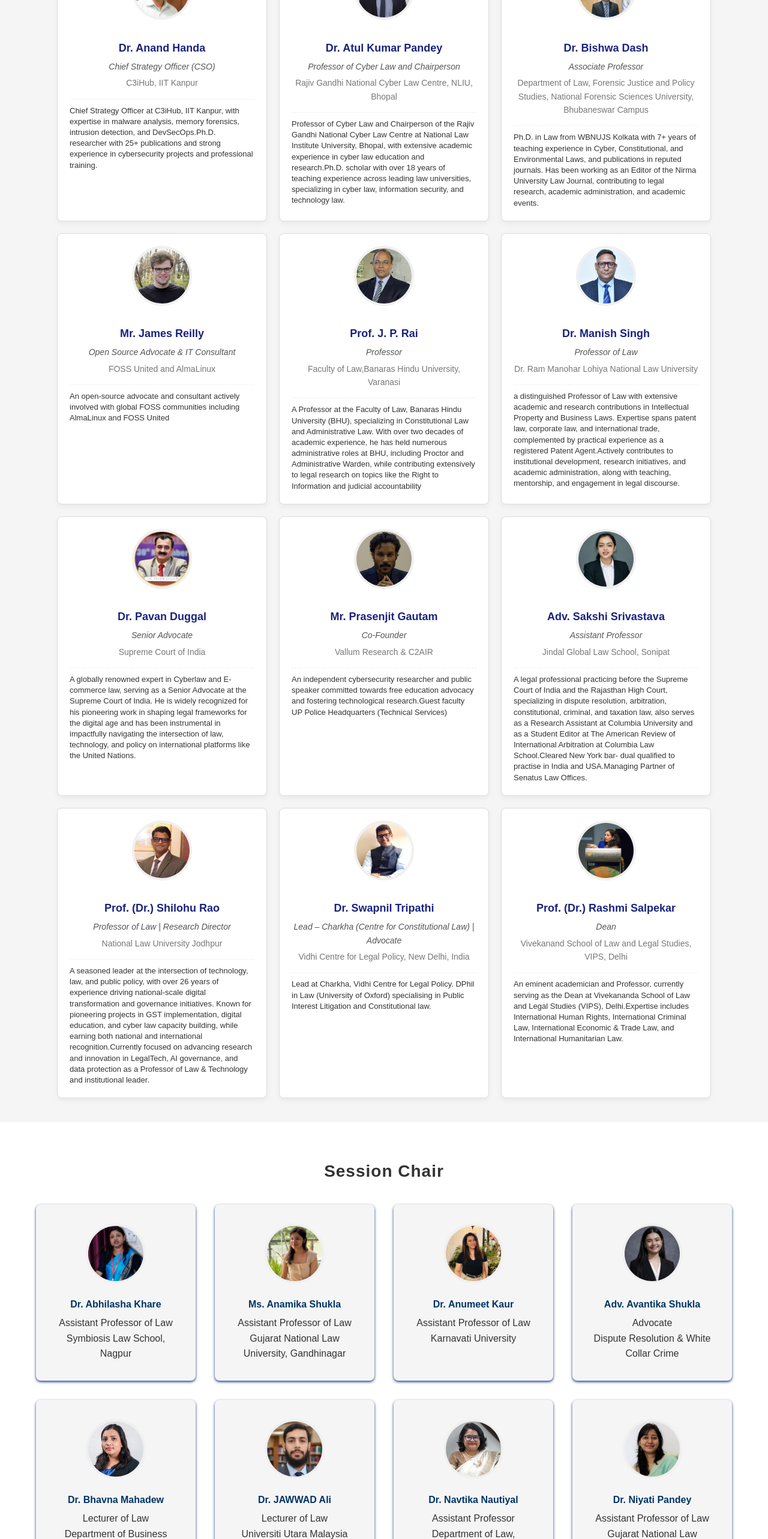
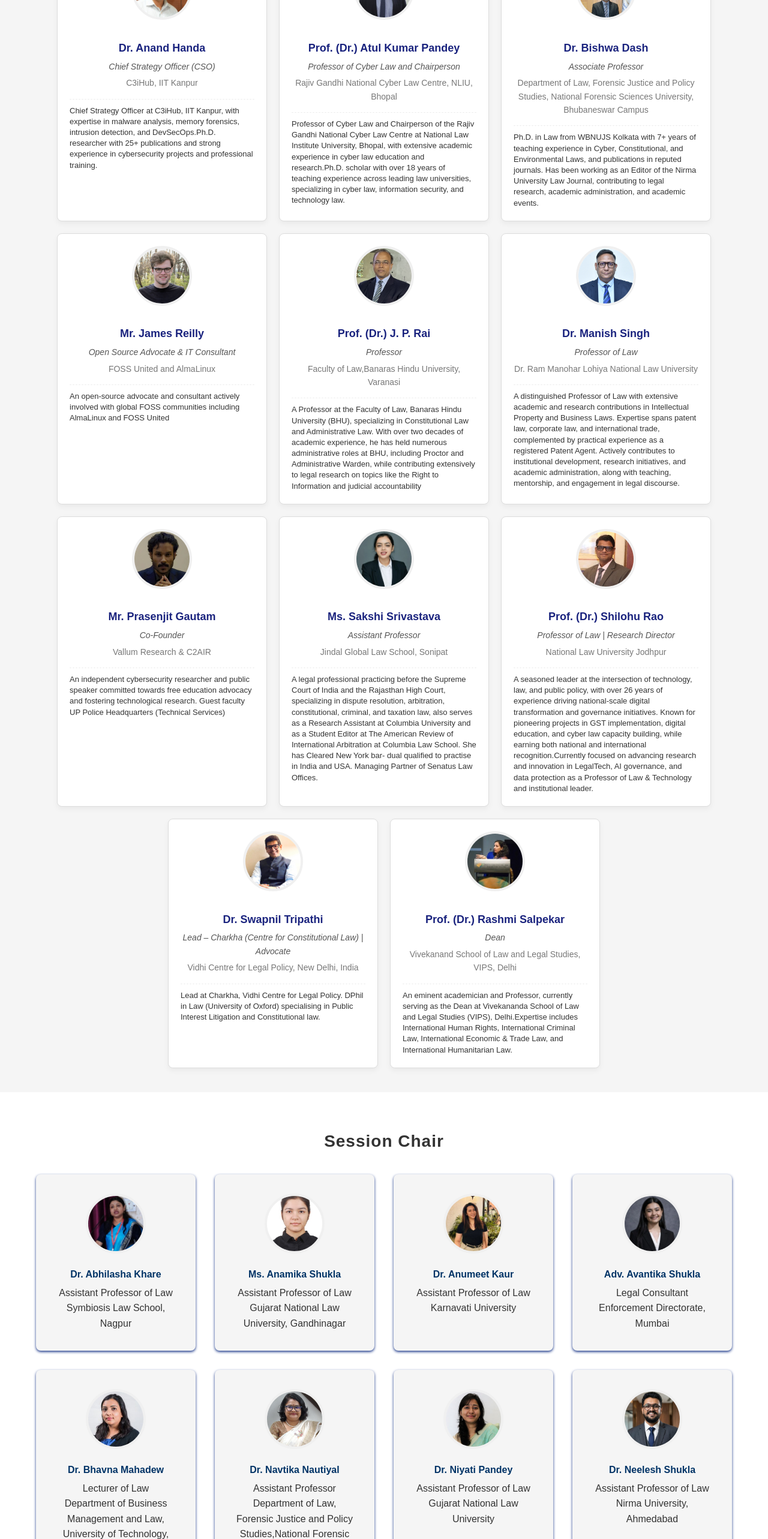
Before and after one commit to csjmuconference/csjmu-conference, a React (Create React App) app: page / in a window 1280 px wide. Shown: the part 8172-10738 px from the top of the page at 60% size. Built offline with nearby package versions, Linux system fonts and the light colour scheme.

Commit message:
keynote & session chair deduction

```diff
--- a/src/components/KeynoteSpeakers.js
+++ b/src/components/KeynoteSpeakers.js
@@ -41,7 +41,7 @@ const speakersData = [
 },
 
  {
-    name: 'Dr. Atul Kumar Pandey',
+    name: 'Prof. (Dr.) Atul Kumar Pandey',
     title: 'Professor of Cyber Law and Chairperson',
     affiliation: 'Rajiv Gandhi National Cyber Law Centre, NLIU, Bhopal',
     details: 'Professor of Cyber Law and Chairperson of the Rajiv Gandhi National Cyber Law Centre at National Law Institute University, Bhopal, with extensive academic experience in cyber law education and research.Ph.D. scholar with over 18 years of teaching experience across leading law universities, specializing in cyber law, information security, and technology law.',
@@ -65,7 +65,7 @@ const speakersData = [
     isKeynote: true
 },
  {
-    name: 'Prof. J. P. Rai',
+    name: 'Prof. (Dr.) J. P. Rai',
     title: 'Professor',
     affiliation: 'Faculty of Law,Banaras Hindu University, Varanasi',
     details: 'A Professor at the Faculty of Law, Banaras Hindu University (BHU), specializing in Constitutional Law and Administrative Law. With over two decades of academic experience, he has held numerous administrative roles at BHU, including Proctor and Administrative Warden, while contributing extensively to legal research on topics like the Right to Information and judicial accountability',
@@ -76,31 +76,31 @@ const speakersData = [
     name: 'Dr. Manish Singh',
     title: 'Professor of Law',
     affiliation: 'Dr. Ram Manohar Lohiya National Law University',
-    details: 'a distinguished Professor of Law with extensive academic and research contributions in Intellectual Property and Business Laws. Expertise spans patent law, corporate law, and international trade, complemented by practical experience as a registered Patent Agent.Actively contributes to institutional development, research initiatives, and academic administration, along with teaching, mentorship, and engagement in legal discourse.',
+    details: 'A distinguished Professor of Law with extensive academic and research contributions in Intellectual Property and Business Laws. Expertise spans patent law, corporate law, and international trade, complemented by practical experience as a registered Patent Agent. Actively contributes to institutional development, research initiatives, and academic administration, along with teaching, mentorship, and engagement in legal discourse.',
     imageUrl: c46,
     isKeynote: true
 },
-{
-    name: 'Dr. Pavan Duggal',
-    title: 'Senior Advocate',
-    affiliation: 'Supreme Court of India',
-    details: 'A globally renowned expert in Cyberlaw and E-commerce law, serving as a Senior Advocate at the Supreme Court of India. He is widely recognized for his pioneering work in shaping legal frameworks for the digital age and has been instrumental in impactfully navigating the intersection of law, technology, and policy on international platforms like the United Nations.',
-    imageUrl: c43,
-    isKeynote: true
-},
+// {
+//     name: 'Dr. Pavan Duggal',
+//     title: 'Senior Advocate',
+//     affiliation: 'Supreme Court of India',
+//     details: 'A globally renowned expert in Cyberlaw and E-commerce law, serving as a Senior Advocate at the Supreme Court of India. He is widely recognized for his pioneering work in shaping legal frameworks for the digital age and has been instrumental in impactfully navigating the intersection of law, technology, and policy on international platforms like the United Nations.',
+//     imageUrl: c43,
+//     isKeynote: true
+// },
   {
     name: 'Mr. Prasenjit Gautam',
     title: 'Co-Founder',
     affiliation: 'Vallum Research & C2AIR',
-    details: ' An independent cybersecurity researcher and public speaker committed towards free education advocacy and fostering technological research.Guest faculty UP Police Headquarters (Technical Services)',
+    details: ' An independent cybersecurity researcher and public speaker committed towards free education advocacy and fostering technological research. Guest faculty UP Police Headquarters (Technical Services)',
     imageUrl: c35,
     isKeynote: true
 },
  {
-    name: 'Adv. Sakshi Srivastava',
+    name: 'Ms. Sakshi Srivastava',
     title: 'Assistant Professor',
     affiliation: ' Jindal Global Law School, Sonipat',
-    details: 'A legal professional practicing before the Supreme Court of India and the Rajasthan High Court, specializing in dispute resolution, arbitration, constitutional, criminal, and taxation law, also serves as a Research Assistant at Columbia University and as a Student Editor at The American Review of International Arbitration at Columbia Law School.Cleared New York bar- dual qualified to practise in India and USA.Managing Partner of Senatus Law Offices.',
+    details: 'A legal professional practicing before the Supreme Court of India and the Rajasthan High Court, specializing in dispute resolution, arbitration, constitutional, criminal, and taxation law, also serves as a Research Assistant at Columbia University and as a Student Editor at The American Review of International Arbitration at Columbia Law School. She has Cleared New York bar- dual qualified to practise in India and USA. Managing Partner of Senatus Law Offices.',
     imageUrl: c37,
     isKeynote: true
 },
--- a/src/components/SessionChair/SessionChair.js
+++ b/src/components/SessionChair/SessionChair.js
@@ -15,6 +15,8 @@ import c39 from '../../logo/c39.jpg';
 import c40 from '../../logo/c40.jpg';
 import c41 from '../../logo/c41.jpeg';
 import c42 from '../../logo/c42.jpeg';
+import c47 from '../../logo/c47.jpeg';
+
 
 const SessionChair = () => {
   const committees = {
@@ -30,7 +32,7 @@ const SessionChair = () => {
         name: "Ms. Anamika Shukla",
         role: "Assistant Professor of Law",
         title: "Gujarat National Law University, Gandhinagar",
-        imageUrl: c41,
+        imageUrl: c47,
         isKeynote: true
       },
         {
@@ -43,8 +45,8 @@ const SessionChair = () => {
 
       {
         name: "Adv. Avantika Shukla",
-        role: "Advocate",
-        title: "Dispute Resolution & White Collar Crime",
+        role: "Legal Consultant",
+        title: "Enforcement Directorate, Mumbai",
         imageUrl: c38,
         isKeynote: true
       },
@@ -55,13 +57,13 @@ const SessionChair = () => {
         imageUrl: c24,
         isKeynote: true
       },
-       {
-        name: "Dr. JAWWAD Ali",
-        role: "Lecturer of Law",
-        title: "Universiti Utara Malaysia",
-        imageUrl: c42,
-        isKeynote: true
-      },
+      //  {
+      //   name: "Dr. JAWWAD Ali",
+      //   role: "Lecturer of Law",
+      //   title: "Universiti Utara Malaysia",
+      //   imageUrl: c42,
+      //   isKeynote: true
+      // },
       {
         name: "Dr. Navtika Nautiyal",
         role: "Assistant Professor",
```
Also changed, not shown: src/logo/c47.jpeg (added).
